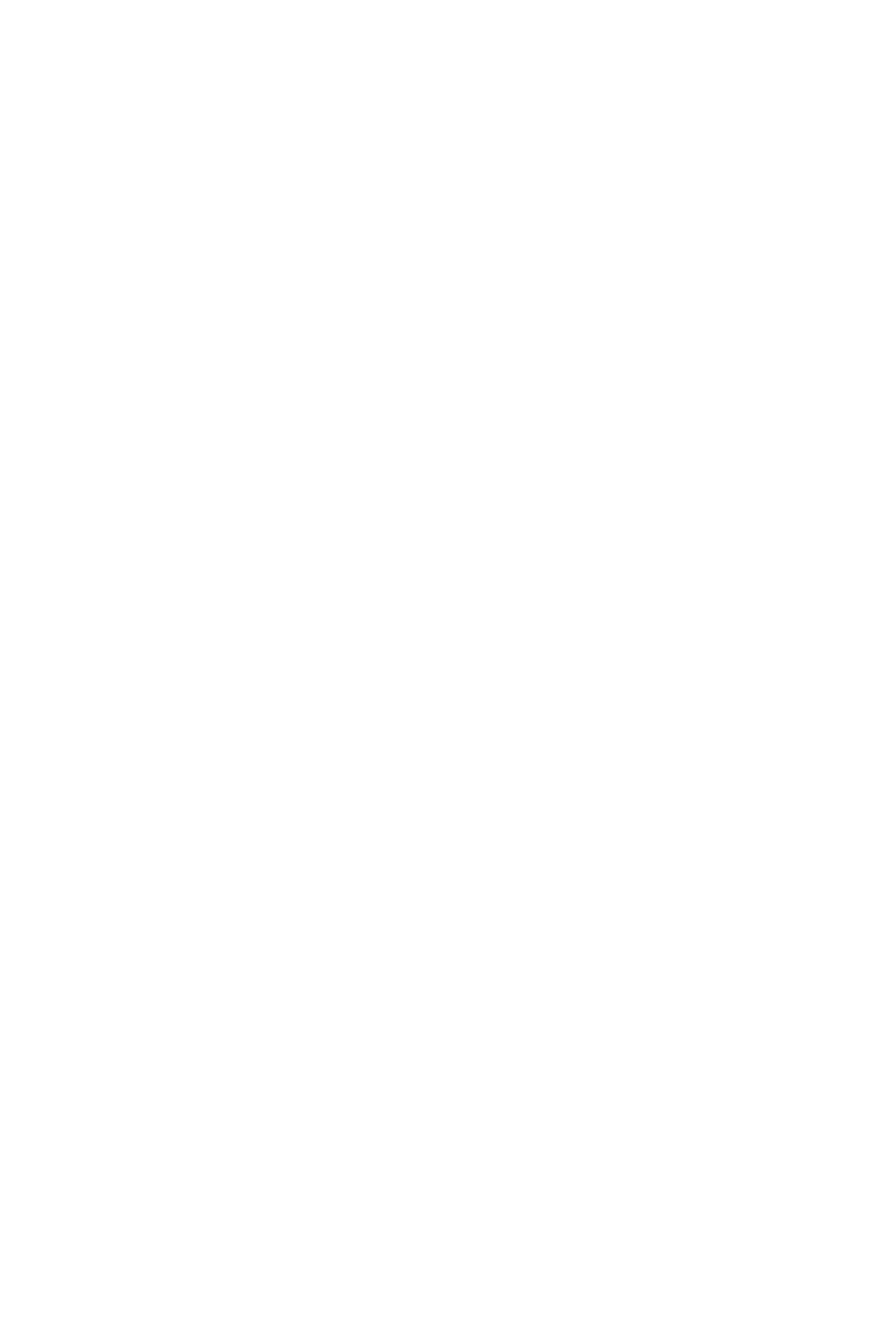
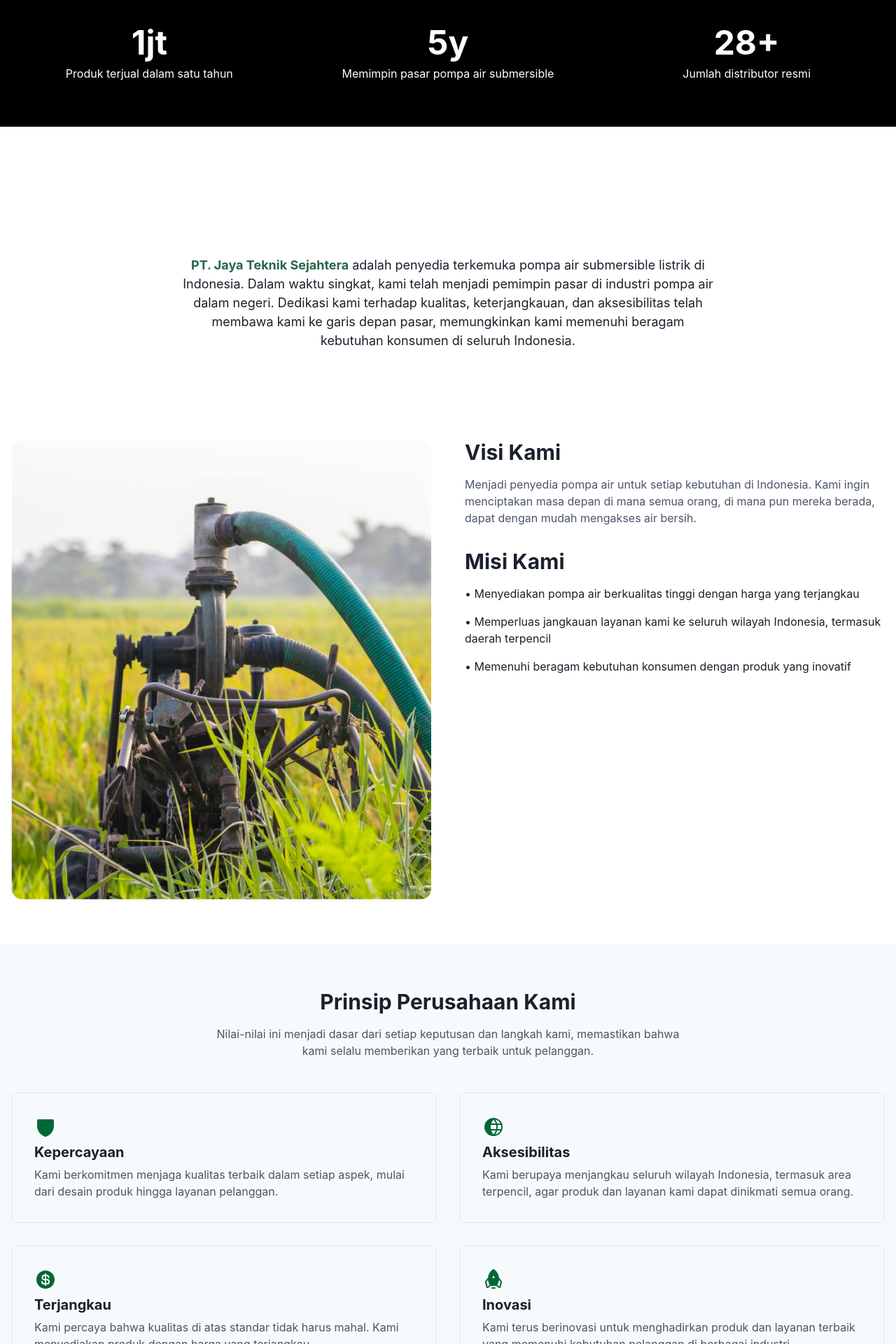
Before and after one commit to sawojajar/hcl-landingpage, a Next.js app: page /about-us in a window 1280 px wide. Before the commit this address had no page. Shown: the part 880-2800 px from the top of the page at 70% size. Before the commit the page ends 800 px from the top, so only its background shows below. Built offline with nearby package versions, Linux system fonts and the light colour scheme.

Commit message:
feat: about us

```diff
--- a/src/components/navbar.tsx
+++ b/src/components/navbar.tsx
@@ -16,13 +16,13 @@ export const Navbar = (props: {
                     </Link>
 
                     <Stack direction="row" spacing={6} display={{ base: "none", md: "flex" }} align="center">
-                        <Link color={fontColor} _hover={{ color: "gray.200" }}>
+                        <Link color={fontColor} _hover={{ color: "gray.200" }} href='/'>
                             Beranda
                         </Link>
-                        <Link color={fontColor} _hover={{ color: "gray.200" }}>
+                        <Link color={fontColor} _hover={{ color: "gray.200" }} href='/about-us'>
                             Tentang Kami
                         </Link>
-                        <Link color={fontColor} _hover={{ color: "gray.200" }}>
+                        <Link color={fontColor} _hover={{ color: "gray.200" }} href='/products'>
                             Produk
                         </Link>
                         <Menu>
@@ -37,9 +37,11 @@ export const Navbar = (props: {
                             </MenuList>
                         </Menu>
                     </Stack>
-                    <Button variant="outline" color={fontColor} _hover={{ bg: "green.600" }} display={{ base: "none", md: "flex" }}>
-                        Hubungi Kami
-                    </Button>
+                    <Link href='/contact-us'>
+                        <Button variant="outline" color={fontColor} _hover={{ bg: "green.600" }} display={{ base: "none", md: "flex" }}>
+                            Hubungi Kami
+                        </Button>
+                    </Link>
                     <Menu>
                         <MenuButton
                             as={IconButton}
--- /dev/null
+++ b/src/pages/about-us.tsx
@@ -0,0 +1,13 @@
+import { Layout } from '@/components/layout'
+import { AboutUsScreen } from '@/screen/AboutUsScreen'
+import React from 'react'
+
+const AboutUs = () => {
+    return (
+        <Layout navbarBackground='unset'>
+            <AboutUsScreen />
+        </Layout>
+    )
+}
+
+export default AboutUs
--- /dev/null
+++ b/src/screen/AboutUsScreen.tsx
@@ -0,0 +1,193 @@
+"use client"
+
+import {
+    Box,
+    Button,
+    Container,
+    Flex,
+    Grid,
+    Heading,
+    HStack,
+    Image,
+    Link,
+    Stack,
+    Text,
+    useColorModeValue,
+} from "@chakra-ui/react"
+import { Shield, Globe, CurrencyDollar, Rocket } from "@phosphor-icons/react"
+
+export function AboutUsScreen() {
+    const bgGreen = useColorModeValue("green.700", "green.800")
+    const lightBg = useColorModeValue("gray.50", "gray.900")
+
+    return (
+        <Box>
+            {/* Hero Section */}
+            <Box as="section" pt={28} width='100%' gap={16} display='flex' flexDir='column'>
+                <Container maxW="7xl" display='flex'>
+                    <Stack spacing={8} flexDir={{base: 'column', md: 'row'}}>
+                        <Box flex={1} display='flex' flexDir='column'>
+                            <Text color="gray.600">TENTANG KAMI</Text>
+                            <Heading size="2xl" lineHeight="1.2">
+                                Mitra Andal untuk Kebutuhan Air Anda
+                            </Heading>
+                        </Box>
+                        <Box flex={1} display='flex' flexDir='column'>
+                            <Text color="gray.600" fontSize="lg">
+                                Dengan pengalaman puluhan tahun di bidang industri pompa air yang prima, kami berkomitmen untuk memberikan
+                                kualitas terbaik untuk memudahkan hidup setiap yang berkepentingan.
+                            </Text>
+                            <Button colorScheme="green" size="lg" width="fit-content">
+                                Hubungi Kami
+                            </Button>
+                        </Box>
+                    </Stack>
+                </Container>
+                <Box display='flex' justifyContent='center' zIndex={2}>
+                    <Image src="/assets/hero-about-us.png" />
+                </Box>
+                {/* Stats Section */}
+                <Box bg="black" color="white" py={16} pt={32} transform='translateY(-120px)'>
+                    <Container maxW="7xl">
+                        <Grid templateColumns={["repeat(1, 1fr)", "repeat(3, 1fr)"]} gap={8}>
+                            <Stack align="center">
+                                <Heading size="2xl">1jt</Heading>
+                                <Text>Produk terjual dalam satu tahun</Text>
+                            </Stack>
+                            <Stack align="center">
+                                <Heading size="2xl">5y</Heading>
+                                <Text>Memimpin pasar pompa air submersible</Text>
+                            </Stack>
+                            <Stack align="center">
+                                <Heading size="2xl">28+</Heading>
+                                <Text>Jumlah distributor resmi</Text>
+                            </Stack>
+                        </Grid>
+                    </Container>
+                </Box>
+            </Box>
+
+
+
+            {/* About Section */}
+            <Box py={16}>
+                <Container maxW="7xl">
+                    <Text fontSize="lg" textAlign="center" maxW="3xl" mx="auto">
+                        <Text as="span" color={bgGreen} fontWeight="bold">
+                            PT. Jaya Teknik Sejahtera
+                        </Text>{" "}
+                        adalah penyedia terkemuka pompa air submersible listrik di Indonesia. Dalam waktu singkat, kami telah
+                        menjadi pemimpin pasar di industri pompa air dalam negeri. Dedikasi kami terhadap kualitas, keterjangkauan,
+                        dan aksesibilitas telah membawa kami ke garis depan pasar, memungkinkan kami memenuhi beragam kebutuhan
+                        konsumen di seluruh Indonesia.
+                    </Text>
+                </Container>
+            </Box>
+
+            {/* Vision & Mission */}
+            <Box py={16}>
+                <Container maxW="7xl">
+                    <Grid templateColumns={["1fr", null, "1fr 1fr"]} gap={12}>
+                        <Image
+                            src={`/assets/pump-asset.png`}
+                            alt="Water Pump in Field"
+                            borderRadius="lg"
+                            objectFit="cover"
+                            height="fit-content"
+                        />
+                        <Stack spacing={8}>
+                            <Box>
+                                <Heading size="lg" mb={4}>
+                                    Visi Kami
+                                </Heading>
+                                <Text color="gray.600">
+                                    Menjadi penyedia pompa air untuk setiap kebutuhan di Indonesia. Kami ingin menciptakan masa depan di
+                                    mana semua orang, di mana pun mereka berada, dapat dengan mudah mengakses air bersih.
+                                </Text>
+                            </Box>
+                            <Box>
+                                <Heading size="lg" mb={4}>
+                                    Misi Kami
+                                </Heading>
+                                <Stack spacing={4}>
+                                    <Text>• Menyediakan pompa air berkualitas tinggi dengan harga yang terjangkau</Text>
+                                    <Text>
+                                        • Memperluas jangkauan layanan kami ke seluruh wilayah Indonesia, termasuk daerah terpencil
+                                    </Text>
+                                    <Text>• Memenuhi beragam kebutuhan konsumen dengan produk yang inovatif</Text>
+                                </Stack>
+                            </Box>
+                        </Stack>
+                    </Grid>
+                </Container>
+            </Box>
+
+            {/* Company Principles */}
+            <Box py={16} bg={lightBg}>
+                <Container maxW="7xl">
+                    <Stack spacing={12} align="center">
+                        <Box textAlign="center" maxW="2xl">
+                            <Heading size="lg" mb={4}>
+                                Prinsip Perusahaan Kami
+                            </Heading>
+                            <Text color="gray.600">
+                                Nilai-nilai ini menjadi dasar dari setiap keputusan dan langkah kami, memastikan bahwa kami selalu
+                                memberikan yang terbaik untuk pelanggan.
+                            </Text>
+                        </Box>
+
+                        <Grid templateColumns={["1fr", "repeat(2, 1fr)"]} gap={8} width="100%">
+                            <Stack p={8} borderRadius="lg" borderWidth="1px">
+                                <Shield size={32} weight="fill" color="#006837" />
+                                <Heading size="md">Kepercayaan</Heading>
+                                <Text color="gray.600">
+                                    Kami berkomitmen menjaga kualitas terbaik dalam setiap aspek, mulai dari desain produk hingga layanan
+                                    pelanggan.
+                                </Text>
+                            </Stack>
+
+                            <Stack p={8} borderRadius="lg" borderWidth="1px">
+                                <Globe size={32} weight="fill" color="#006837" />
+                                <Heading size="md">Aksesibilitas</Heading>
+                                <Text color="gray.600">
+                                    Kami berupaya menjangkau seluruh wilayah Indonesia, termasuk area terpencil, agar produk dan layanan
+                                    kami dapat dinikmati semua orang.
+                                </Text>
+                            </Stack>
+
+                            <Stack p={8} borderRadius="lg" borderWidth="1px">
+                                <CurrencyDollar size={32} weight="fill" color="#006837" />
+                                <Heading size="md">Terjangkau</Heading>
+                                <Text color="gray.600">
+                                    Kami percaya bahwa kualitas di atas standar tidak harus mahal. Kami menyediakan produk dengan harga
+                                    yang terjangkau.
+                                </Text>
+                            </Stack>
+
+                            <Stack p={8} borderRadius="lg" borderWidth="1px">
+                                <Rocket size={32} weight="fill" color="#006837" />
+                                <Heading size="md">Inovasi</Heading>
+                                <Text color="gray.600">
+                                    Kami terus berinovasi untuk menghadirkan produk dan layanan terbaik yang memenuhi kebutuhan pelanggan
+                                    di berbagai industri.
+                                </Text>
+                            </Stack>
+                        </Grid>
+                    </Stack>
+                </Container>
+            </Box>
+
+            {/* CTA Section */}
+            <Box py={20} bg="black" color="white">
+                <Container maxW="7xl" textAlign="center">
+                    <Stack spacing={8} align="center">
+                        <Heading size="xl">Diskusikan Kebutuhan Anda dengan Ahli Kami</Heading>
+                        <Button colorScheme="green" size="lg">
+                            Hubungi Kami
+                        </Button>
+                    </Stack>
+                </Container>
+            </Box>
+        </Box>
+    )
+}
```
Also changed, not shown: public/assets/hero-about-us.png (added), public/assets/pump-asset.png (added).
